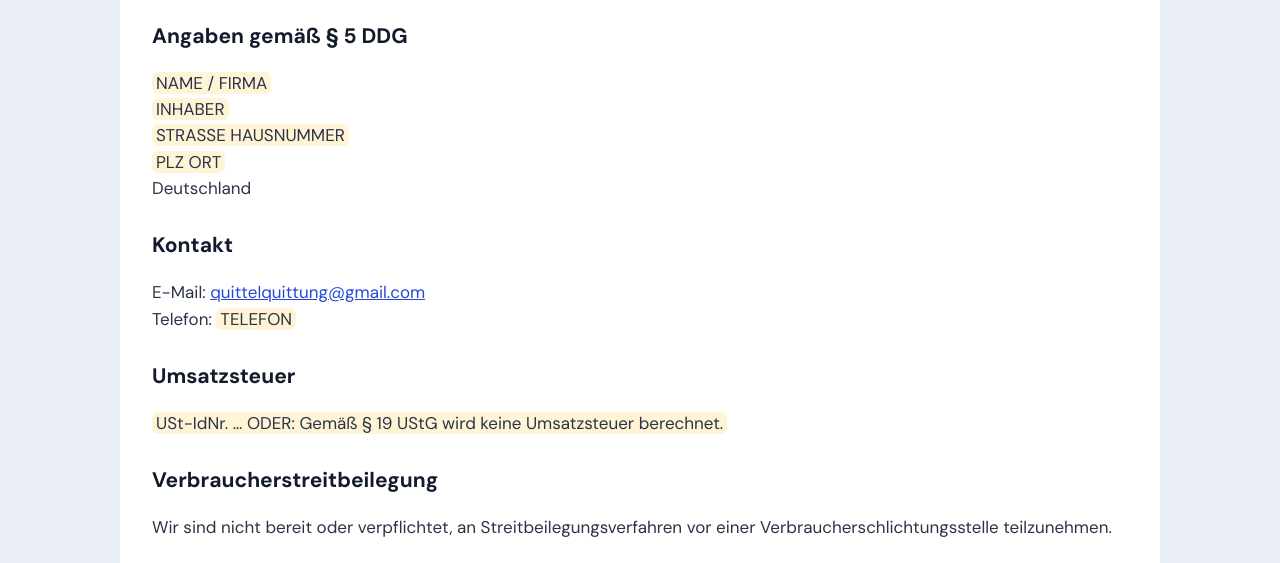
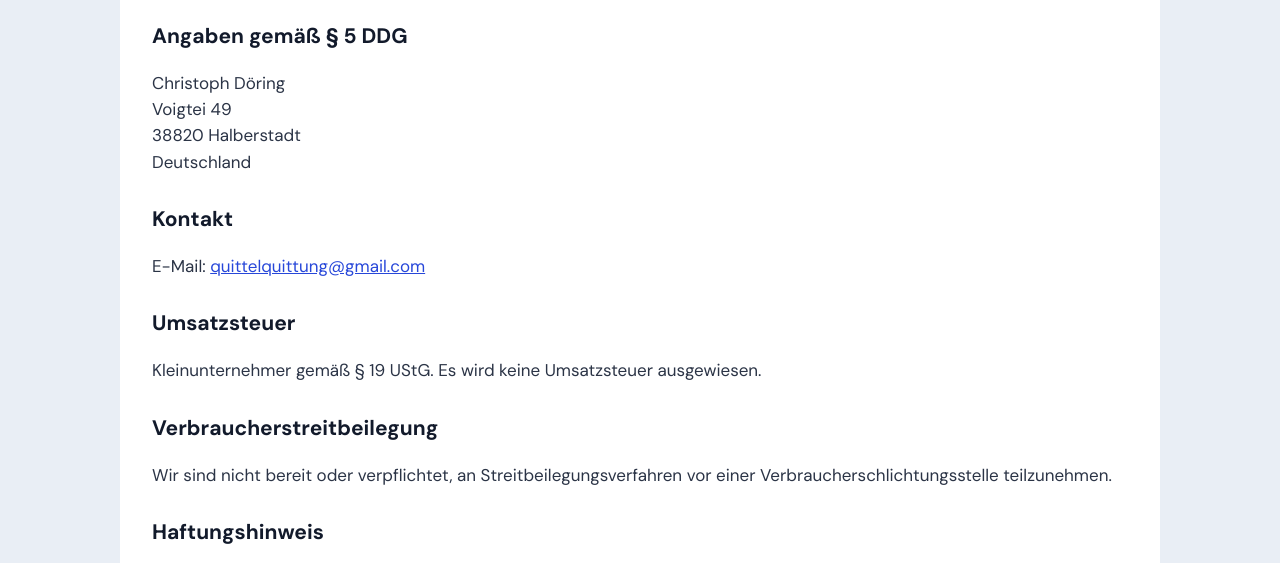
Before and after one commit to Quittel/quittel.github.io, a plain HTML site: page impressum.html in a window 1280 px wide. Shown: the part 175-738 px from the top of the page. Drawn offline with Linux system fonts and the light colour scheme.

Commit message:
Impressum und Datenschutz mit Anbieterdaten

```diff
--- a/impressum.html
+++ b/impressum.html
@@ -13,13 +13,13 @@
     <div class="doc">
       <h1>Impressum</h1>
       <h2>Angaben gemäß § 5 DDG</h2>
-      <p><span class="todo">NAME / FIRMA</span><br><span class="todo">INHABER</span><br><span class="todo">STRASSE HAUSNUMMER</span><br><span class="todo">PLZ ORT</span><br>Deutschland</p>
+      <p>Christoph Döring<br>Voigtei 49<br>38820 Halberstadt<br>Deutschland</p>
 
       <h2>Kontakt</h2>
-      <p>E-Mail: <a href="mailto:quittelquittung@gmail.com">quittelquittung@gmail.com</a><br>Telefon: <span class="todo">TELEFON</span></p>
+      <p>E-Mail: <a href="mailto:quittelquittung@gmail.com">quittelquittung@gmail.com</a></p>
 
       <h2>Umsatzsteuer</h2>
-      <p><span class="todo">USt-IdNr. … ODER: Gemäß § 19 UStG wird keine Umsatzsteuer berechnet.</span></p>
+      <p>Kleinunternehmer gemäß § 19 UStG. Es wird keine Umsatzsteuer ausgewiesen.</p>
 
       <h2>Verbraucherstreitbeilegung</h2>
       <p>Wir sind nicht bereit oder verpflichtet, an Streitbeilegungsverfahren vor einer Verbraucherschlichtungsstelle teilzunehmen.</p>
```
Also changed, not shown: datenschutz.html (+2 -2 lines).
